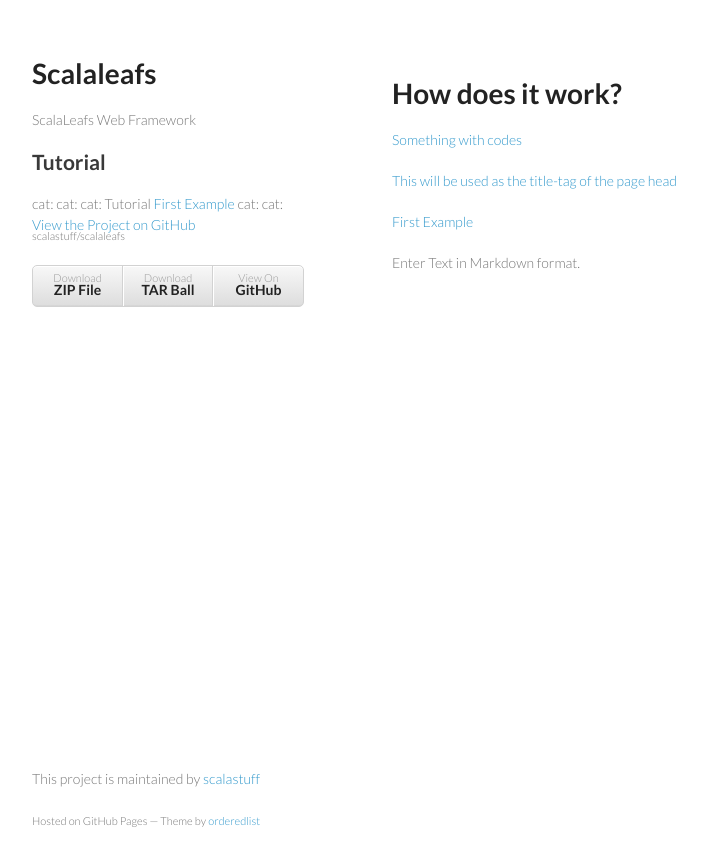
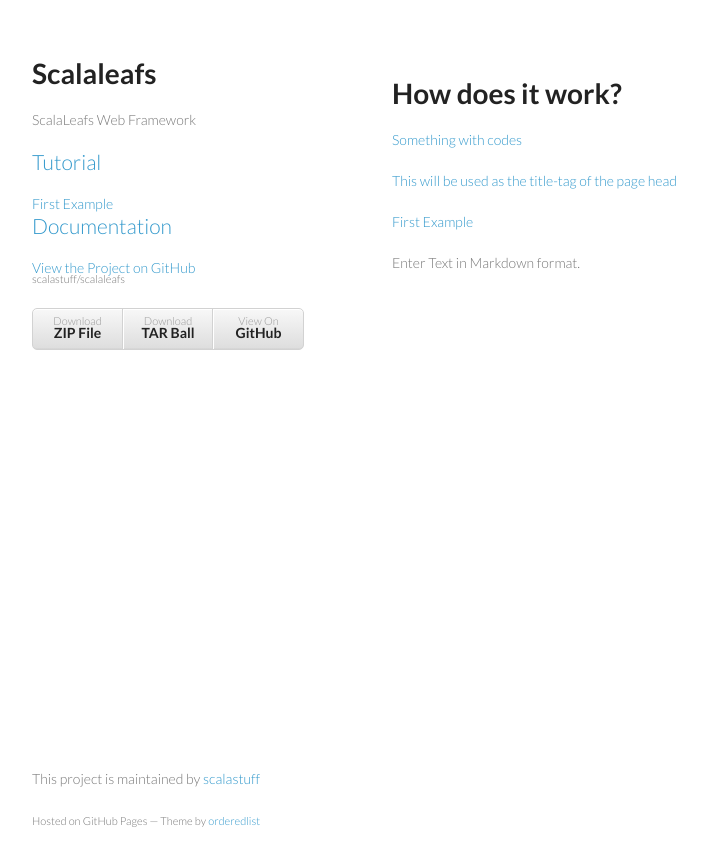
Before and after one commit to scalastuff/scalaleafs, a Jekyll site: the page built from index.md, in a window 1280 px wide. Shown: the top 866 px of the page, without its empty margins (128-835 px from the left). Built offline with Jekyll 4.4.1, drawn with Linux system fonts in a browser that asks for light colours.

Commit message:
Updated _layouts/default.html

```diff
--- a/_layouts/default.html
+++ b/_layouts/default.html
@@ -18,9 +18,9 @@
         <h1>Scalaleafs</h1>
         <p>ScalaLeafs Web Framework</p>
 
-  <h2>Tutorial</h2>
+  <div>
+    <h2><a {% if p.category == "Tutorial" %}class="active"{% endif %} href="tutorial.html">Tutorial</h2>
   {% for p in site.pages %}
-        cat: {{ p.category }}
   {% if p.category == "Tutorial" %}
   {% for index in (1..100) %}
   {% if p.index == index %}
@@ -31,6 +31,23 @@
   {% endfor %}
   {% endif %}
   {% endfor %}
+  </div>
+
+
+  <div>
+    <h2><a {% if p.category == "Documentation" %}class="active"{% endif %} href="documentation.html">Documentation</h2>
+  {% for p in site.pages %}
+  {% if p.category == "Documentation" %}
+  {% for index in (1..100) %}
+  {% if p.index == index %}
+  <a {% if p.url == page.url %}class="active"{% endif %} href="{{ p.url }}">
+    {{ p.title }}
+        </a>
+  {% endif %}
+  {% endfor %}
+  {% endif %}
+  {% endfor %}
+  </div>
 
         <p class="view"><a href="https://github.com/scalastuff/scalaleafs">View the Project on GitHub <small>scalastuff/scalaleafs</small></a></p>
 
```
